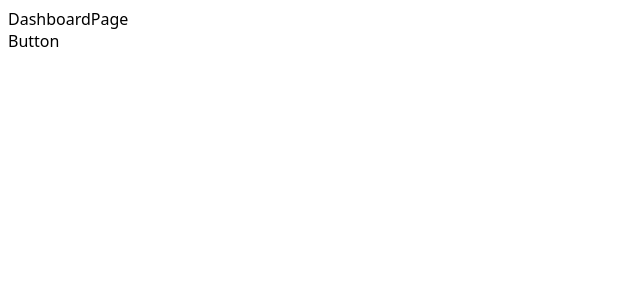
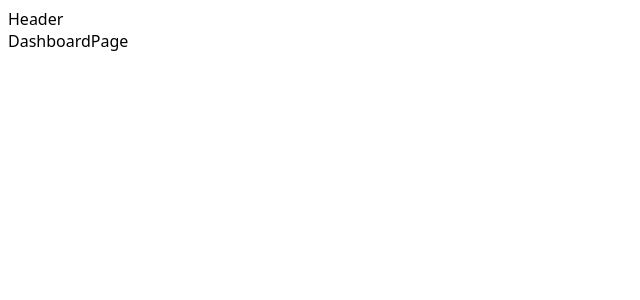
Before and after one commit to iamkennethburla/ecommerce-app-react, a React (Vite) app in the folder apps/admin/: page / in a window 1280 px wide. Shown: the top 300 px of the page, without its empty margins (0-640 px from the left). Built offline with nearby package versions, Linux system fonts and the light colour scheme.

Commit message:
initial layout

```diff
--- /dev/null
+++ b/apps/admin/src/app/Features/Layout/Components/Header/Header.tsx
@@ -0,0 +1,5 @@
+import React from 'react';
+
+export function Header() {
+  return <div>Header</div>;
+}
--- /dev/null
+++ b/apps/admin/src/app/Features/Layout/Components/HeaderMainNav/HeaderMainNav.tsx
@@ -0,0 +1,5 @@
+import React from 'react';
+
+export function HeaderMainNav() {
+  return <div>HeaderMainNav</div>;
+}
--- /dev/null
+++ b/apps/admin/src/app/Features/Layout/Components/PageLayout/PageLayout.tsx
@@ -0,0 +1,15 @@
+import { Header } from '@ecommerce-app/admin/Features/Layout/Components';
+
+export interface IPageLayoutProps {
+  children: JSX.Element | JSX.Element[] | string;
+}
+
+export function PageLayout(props: IPageLayoutProps) {
+  const { children } = props;
+  return (
+    <div>
+      <Header />
+      {children}
+    </div>
+  );
+}
--- /dev/null
+++ b/apps/admin/src/app/Features/Layout/Components/index.tsx
@@ -0,0 +1,2 @@
+export * from './Header/Header';
+export * from './HeaderMainNav/HeaderMainNav';
--- a/apps/admin/src/app/Pages/Dashboard/DashboardPage/DashboardPage.tsx
+++ b/apps/admin/src/app/Pages/Dashboard/DashboardPage/DashboardPage.tsx
@@ -1,11 +1,5 @@
-import React from 'react';
-import { Button } from '@ecommerce-app/components';
+import { PageLayout } from '@ecommerce-app/admin/Features/Layout/Components/PageLayout/PageLayout';
 
 export default function DashboardPage() {
-  return (
-    <div>
-      DashboardPage
-      <Button>Button</Button>
-    </div>
-  );
+  return <PageLayout>DashboardPage</PageLayout>;
 }
--- a/tsconfig.base.json
+++ b/tsconfig.base.json
@@ -15,7 +15,8 @@
     "skipDefaultLibCheck": true,
     "baseUrl": ".",
     "paths": {
-      "@ecommerce-app/components": ["libs/components/src/index.ts"]
+      "@ecommerce-app/components": ["libs/components/src/index.ts"],
+      "@ecommerce-app/admin/*": ["apps/admin/src/app/*"]
     }
   },
   "exclude": ["node_modules", "tmp"]
```
